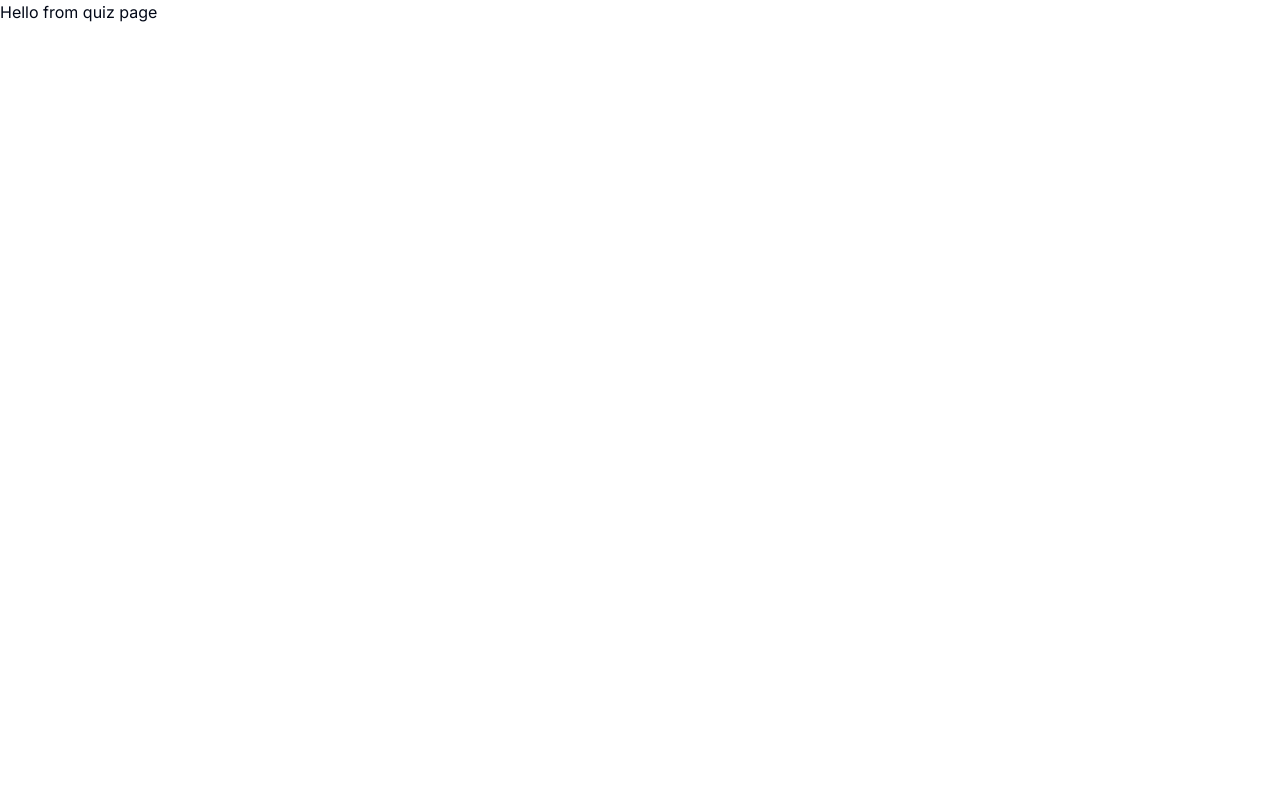
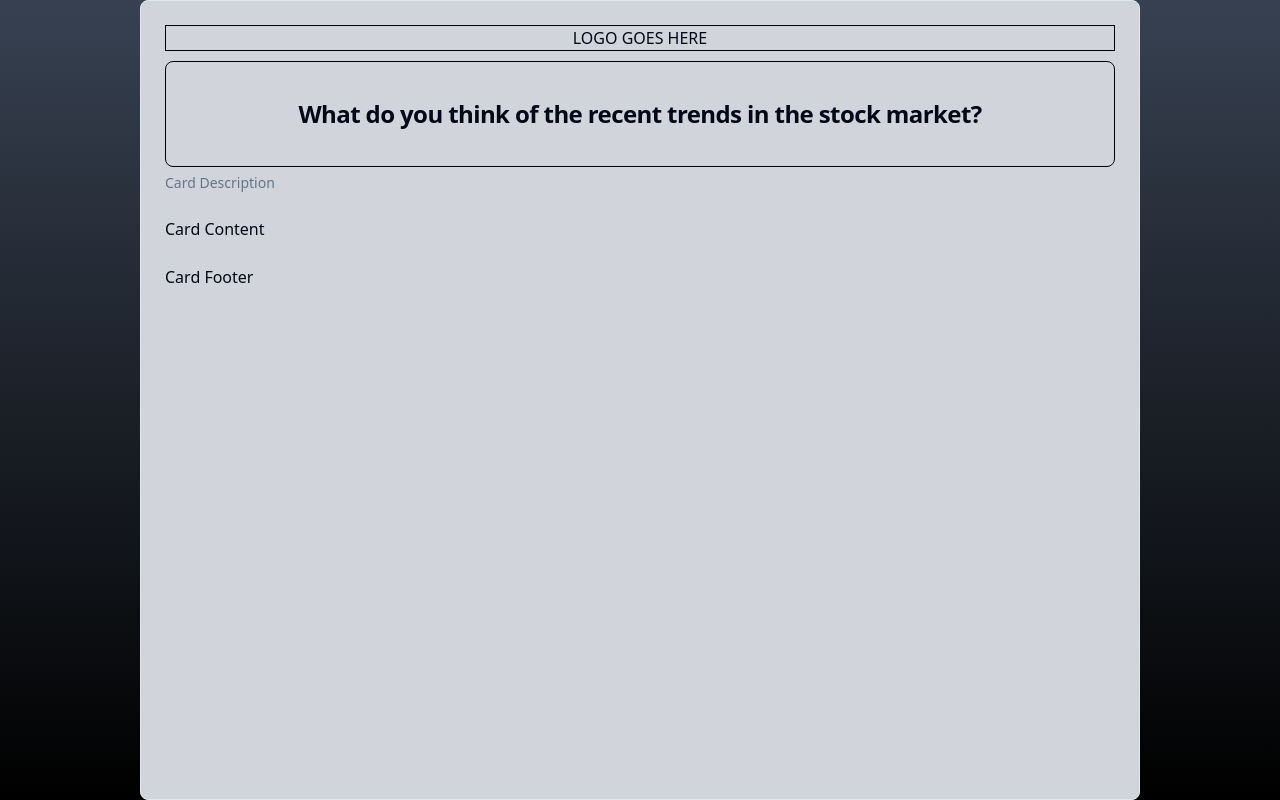
Before and after one commit to rowansean/pocket-advisor, a Next.js app: page /quiz in a window 1280 px wide. Built offline with nearby package versions, Linux system fonts and the light colour scheme.

Commit message:
installed shadcn ui with no components

```diff
--- a/src/app/layout.js
+++ b/src/app/layout.js
@@ -11,7 +11,7 @@ export const metadata = {
 export default function RootLayout({ children }) {
   return (
     <html lang="en">
-      <body className={inter.className}>
+      <body className="{inter.className} bg-gradient-to-b from-gray-700 to-black h-screen">
         <div className="">
           {children}
         </div>
--- a/src/app/quiz/page.js
+++ b/src/app/quiz/page.js
@@ -1,7 +1,31 @@
-import React from 'react'
+import React from 'react';
+
+import {
+  Card,
+  CardContent,
+  CardDescription,
+  CardFooter,
+  CardHeader,
+  CardTitle,
+} from "@/components/ui/card";
+
 
 export default function page() {
   return (
-    <div>Hello from quiz page</div>
+    <div className='w-screen h-screen flex justify-center'>
+      <Card className="w-[1000px] h-screen bg-gray-300">
+        <CardHeader>
+          <div className='border border-black text-center mb-1'>LOGO GOES HERE</div>
+          <CardTitle className="border border-black rounded-lg p-10 text-center">What do you think of the recent trends in the stock market?</CardTitle>
+          <CardDescription>Card Description</CardDescription>
+        </CardHeader>
+        <CardContent>
+          <p>Card Content</p>
+        </CardContent>
+        <CardFooter>
+          <p>Card Footer</p>
+        </CardFooter>
+    </Card>
+    </div>
   )
 }
--- /dev/null
+++ b/src/components/ui/card.jsx
@@ -0,0 +1,50 @@
+import * as React from "react"
+
+import { cn } from "@/lib/utils"
+
+const Card = React.forwardRef(({ className, ...props }, ref) => (
+  <div
+    ref={ref}
+    className={cn("rounded-lg border bg-card text-card-foreground shadow-sm", className)}
+    {...props} />
+))
+Card.displayName = "Card"
+
+const CardHeader = React.forwardRef(({ className, ...props }, ref) => (
+  <div
+    ref={ref}
+    className={cn("flex flex-col space-y-1.5 p-6", className)}
+    {...props} />
+))
+CardHeader.displayName = "CardHeader"
+
+const CardTitle = React.forwardRef(({ className, ...props }, ref) => (
+  <h3
+    ref={ref}
+    className={cn("text-2xl font-semibold leading-none tracking-tight", className)}
+    {...props} />
+))
+CardTitle.displayName = "CardTitle"
+
+const CardDescription = React.forwardRef(({ className, ...props }, ref) => (
+  <p
+    ref={ref}
+    className={cn("text-sm text-muted-foreground", className)}
+    {...props} />
+))
+CardDescription.displayName = "CardDescription"
+
+const CardContent = React.forwardRef(({ className, ...props }, ref) => (
+  <div ref={ref} className={cn("p-6 pt-0", className)} {...props} />
+))
+CardContent.displayName = "CardContent"
+
+const CardFooter = React.forwardRef(({ className, ...props }, ref) => (
+  <div
+    ref={ref}
+    className={cn("flex items-center p-6 pt-0", className)}
+    {...props} />
+))
+CardFooter.displayName = "CardFooter"
+
+export { Card, CardHeader, CardFooter, CardTitle, CardDescription, CardContent }
```
